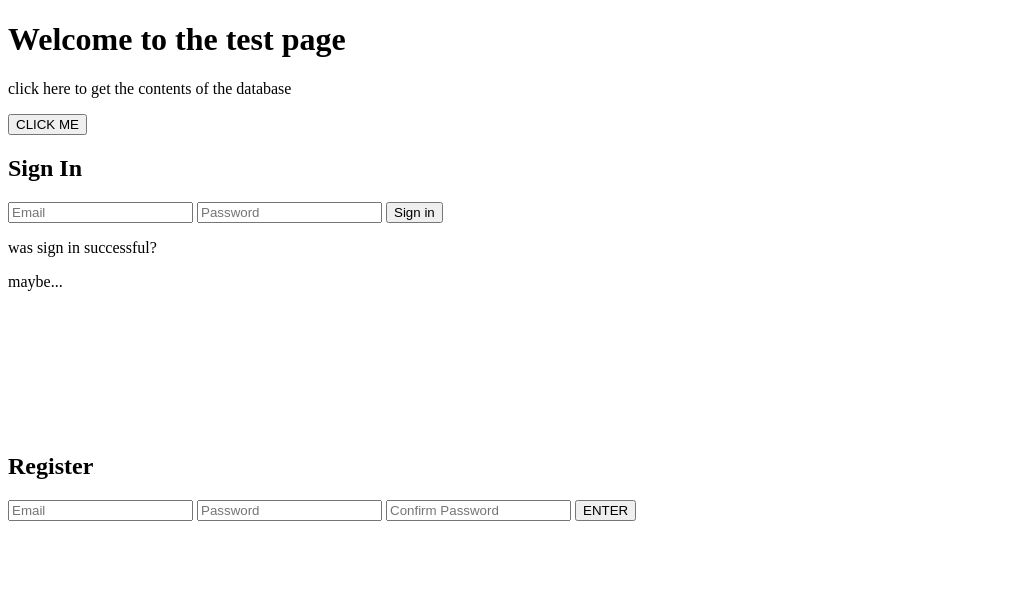
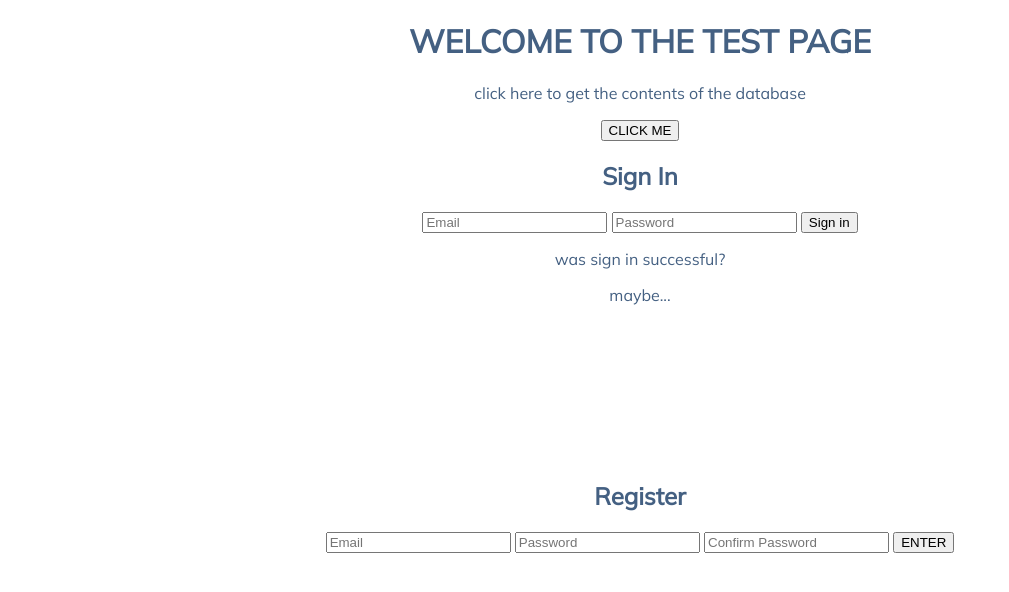
Before and after one commit to NTelman/hack-68, a plain HTML site: page index.html in a window 1280 px wide. Shown: the whole page, without its empty margins (0-1009 px from the left). Drawn offline with Linux system fonts and the light colour scheme.

Commit message:
style changes

```diff
--- a/index.html
+++ b/index.html
@@ -2,9 +2,12 @@
 <html>
 <head>
 	<title>myScheduling revamp</title>
+
+	<link rel="stylesheet" href="main.css">
+	<link href="https://fonts.googleapis.com/css2?family=Mulish&display=swap" rel="stylesheet">
 </head>
 <body>
-	<h1>Welcome to the test page</h1>
+	<h1>WELCOME TO THE TEST PAGE</h1>
 
 	<p>click here to get the contents of the database</p>
 
--- /dev/null
+++ b/main.css
@@ -0,0 +1,5 @@
+body {
+	font-family: 'Mulish', sans-serif;
+	text-align: center;
+	color: #446082;
+}
```
